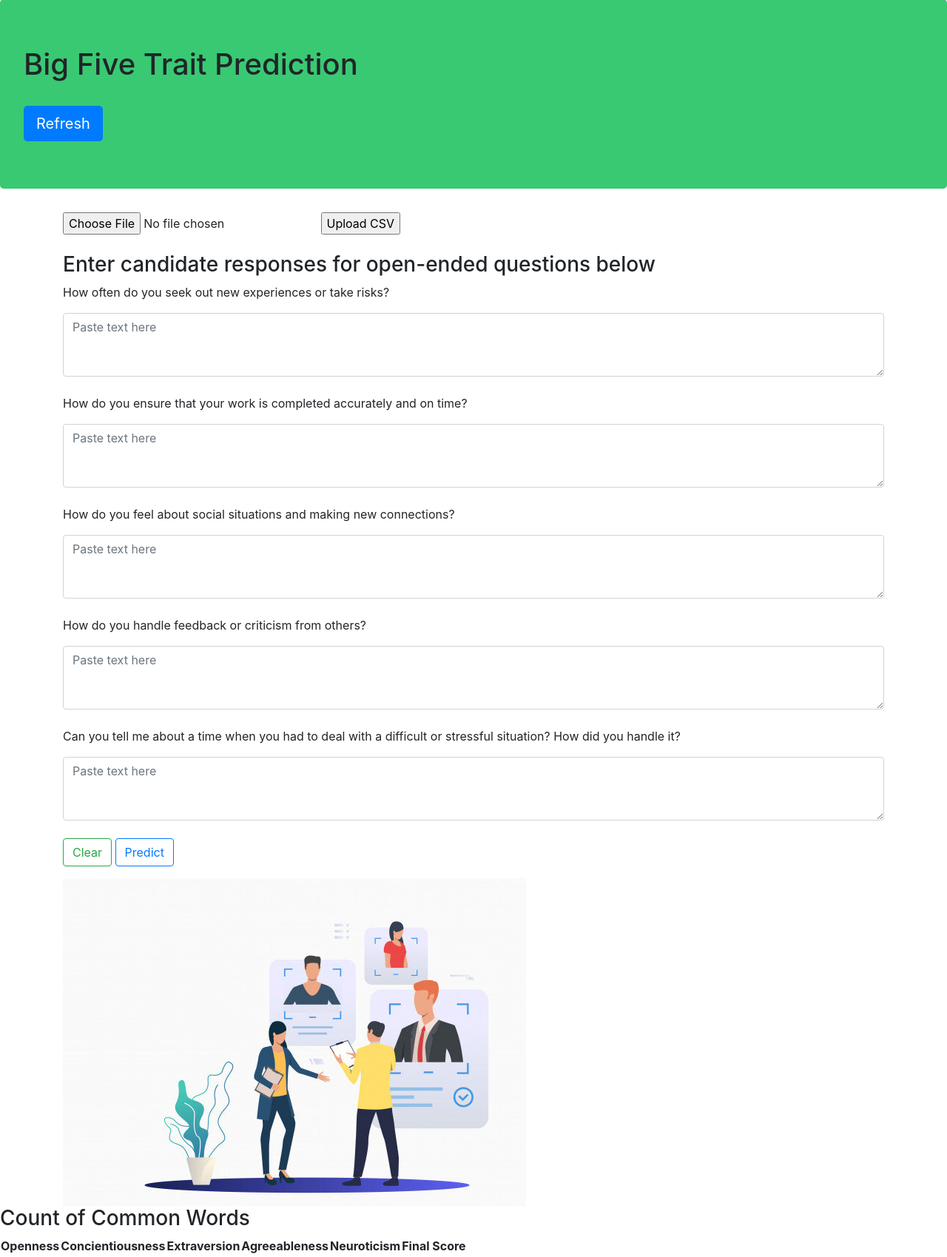
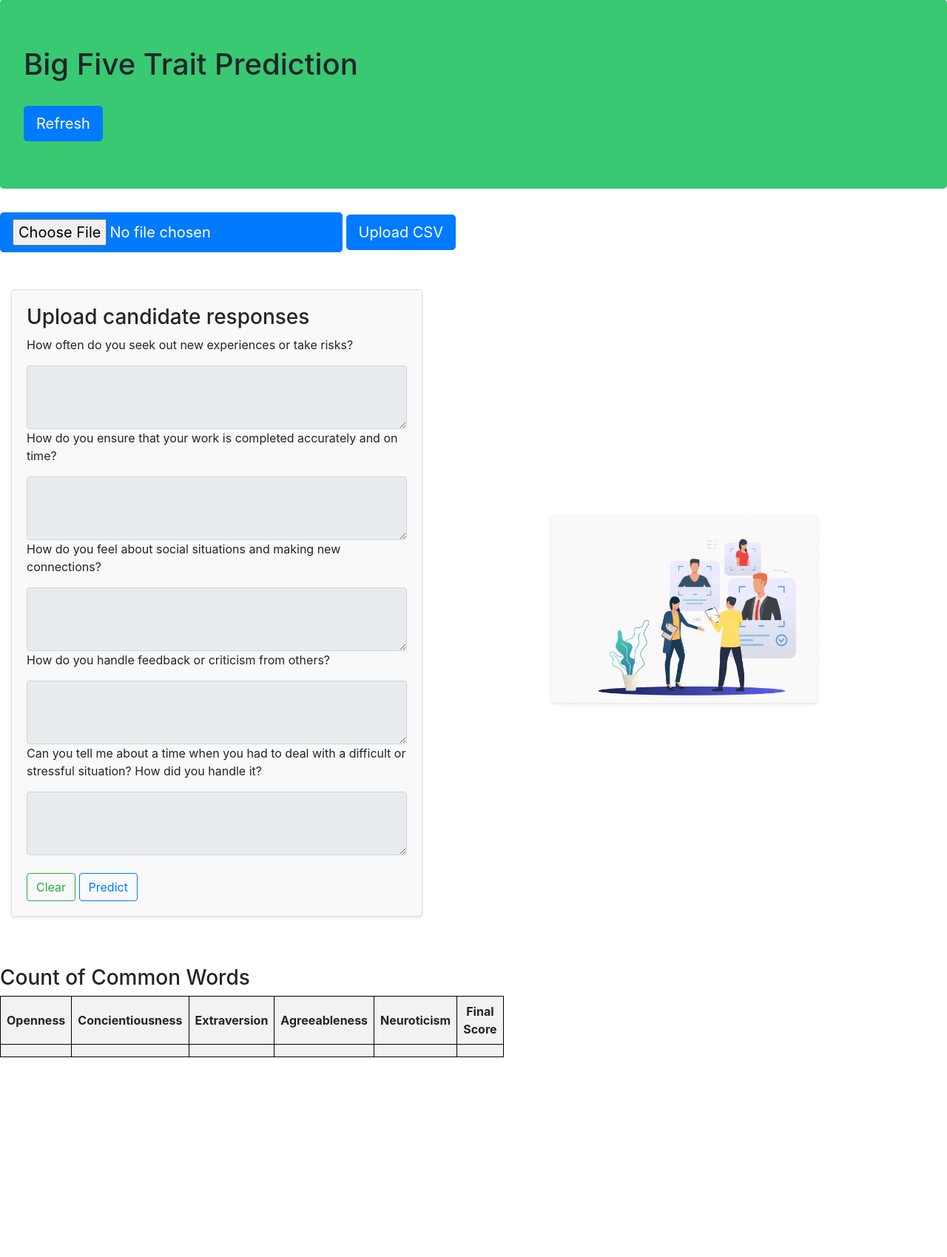
Before and after one commit to shanalids/Intellihire, a Flask app: page / in a window 1280 px wide. Shown: the part 187-1886 px from the top of the page at 74% size. After the commit the page ends 1616 px from the top, so only its background shows below. Run offline with Flask 3, Linux system fonts and the light colour scheme; lists and menus that the app fills with data are empty; some libraries are stand-ins or nearby versions.

Commit message:
open-ended responses complete

```diff
--- a/app.py
+++ b/app.py
@@ -20,13 +20,13 @@ app = Flask(__name__)
 # model=pickle.load(open('ff_model.pkl','rb'))
 
 
+# @app.route('/')
+# def hello_world():
+#     return render_template('open_ended.html')
+
 @app.route('/')
-def hello_world():
-    return render_template('open_ended.html')
-
-# @app.route('/')
-# def index():
-#     return render_template('csv.html', textarea_content="")
+def index():
+    return render_template('Personality_prediction/open_ended.html', textarea_content="")
 
 # working - but takes column
 # @app.route('/upload', methods=['POST'])
@@ -81,7 +81,7 @@ def upload():
                 # Add the datum to the textarea content list
                 textarea_content.append(datum)
 
-            return render_template('open_ended.html', textarea_content=textarea_content)
+            return render_template('Personality_prediction/open_ended.html', textarea_content=textarea_content)
     return "No CSV file uploaded."
 
 
@@ -199,10 +199,10 @@ def predict():
         opn_ended_score = round(opn_ended_score, 2)
 
         # Pass the processed data to the template
-        return render_template('open_ended.html', opn_lemmatized_tokens=opn_lemmatized_tokens, csn_lemmatized_tokens=csn_lemmatized_tokens, ext_lemmatized_tokens=ext_lemmatized_tokens, agr_lemmatized_tokens=agr_lemmatized_tokens, neu_lemmatized_tokens=neu_lemmatized_tokens, opn_score=opn_score, csn_score=csn_score, ext_score=ext_score, agr_score=agr_score, neu_score=neu_score, opn_ended_score=opn_ended_score)
+        return render_template('Personality_prediction/open_ended.html', opn_lemmatized_tokens=opn_lemmatized_tokens, csn_lemmatized_tokens=csn_lemmatized_tokens, ext_lemmatized_tokens=ext_lemmatized_tokens, agr_lemmatized_tokens=agr_lemmatized_tokens, neu_lemmatized_tokens=neu_lemmatized_tokens, opn_score=opn_score, csn_score=csn_score, ext_score=ext_score, agr_score=agr_score, neu_score=neu_score, opn_ended_score=opn_ended_score, textarea_content="")
 
     # Return the template for GET requests
-    return render_template('open_ended.html')
+    return render_template('Personality_prediction/open_ended.html')
 
 
 def preprocess_text(text):
@@ -229,5 +229,45 @@ def preprocess_text(text):
     return lemmatized_tokens
 
 
+@app.route('/bar_chart', methods=['POST', 'GET'])
+def bar_chart():
+    if request.method == 'POST':
+        # Get the scores from the form
+        opn_score = float(request.form['opn_score'])
+        csn_score = float(request.form['csn_score'])
+        ext_score = float(request.form['ext_score'])
+        agr_score = float(request.form['agr_score'])
+        neu_score = float(request.form['neu_score'])
+        opn_ended_score = float(request.form['opn_ended_score'])
+
+        # Labels for the personality traits
+        traits = ['Openness', 'Conscientiousness', 'Extraversion',
+                  'Agreeableness', 'Neuroticism', 'Final Score']
+
+        # Corresponding scores
+        scores = [opn_score, csn_score, ext_score,
+                  agr_score, neu_score, opn_ended_score]
+
+        # Create a bar chart
+        plt.figure(figsize=(10, 6))
+        plt.bar(traits, scores, color=[
+                'blue', 'green', 'red', 'purple', 'orange', 'gray'])
+        plt.xlabel('Personality Traits')
+        plt.ylabel('Scores')
+        plt.title('Personality Trait Scores')
+        plt.ylim(0, 5)  # Set y-axis range
+        plt.tight_layout()
+
+        # Save the bar chart as a PNG image
+        chart_path = 'static/personality_scores.png'
+        plt.savefig(chart_path)
+
+        # Pass the chart path to the template
+        return render_template('Personality_prediction/bar_chart.html', chart_path=chart_path)
+
+    # Return the template for GET requests
+    return render_template('Personality_prediction/open_ended.html')
+
+
 if __name__ == '__main__':
     app.run(debug=True)
--- a/data.csv
+++ /dev/null
@@ -1,2 +0,0 @@
-A,B,C,D,E
-one two three,four five six,seven eight nine,ten eleven twelve,thirteen fourteen fifteen
--- a/static/css/custom.css
+++ b/static/css/custom.css
@@ -45,3 +45,60 @@ nav {
 .jumbotron {
     background-color: #39C973;
 }
+
+/* Add this CSS code to your stylesheet */
+
+/* Adjust the spacing between form and image */
+.container {
+    display: flex;
+    justify-content: space-between;
+    align-items: center;
+    margin: 50px 0;
+}
+
+/* Style the form container */
+.form-group {
+    flex: 1;
+    padding: 20px;
+    background-color: #f9f9f9;
+    border: 1px solid #ddd;
+    border-radius: 5px;
+    box-shadow: 0 2px 4px rgba(0, 0, 0, 0.1);
+}
+
+/* image */
+.home-image-section {
+    flex: 1;
+    display: flex;
+    justify-content: flex-end;
+    align-items: center;
+    padding: 20px;
+}
+
+.home-image-section img {
+    max-width: 70%;
+    height: auto;
+    border-radius: 5px;
+    box-shadow: 0 2px 4px rgba(0, 0, 0, 0.1);
+}
+
+/* table */
+table {
+    border-collapse: collapse;
+    width: 50%;
+}
+
+th,
+td {
+    border: 1px solid black;
+    padding: 8px;
+    text-align: center;
+}
+
+th {
+    background-color: #f2f2f2;
+}
+
+tr:nth-child(even) {
+    background-color: #f2f2f2;
+}
--- a/templates/open_ended.html
+++ b/templates/Personality_prediction/open_ended.html
@@ -59,50 +59,52 @@
             <a class="btn btn-lg btn-primary" href="#" role="button">Refresh</a>
         </div>
     </div>
-
+    <form action="/upload" method="post" enctype="multipart/form-data">
+        <input class="btn btn-lg btn-primary" role="button" type="file" name="csv_file">
+        <input class="btn btn-lg btn-primary" role="button" type="submit" value="Upload CSV">
+    </form>
 
     <div class="container">
 
-        <form action="/upload" method="post" enctype="multipart/form-data">
-            <input type="file" name="csv_file">
-            <input type="submit" value="Upload CSV">
-        </form>
+
 
         <br />
         <form class="form-group mt-2 mt-md-0" method="POST" action="/predict_opn">
 
-            <h3>Enter candidate responses for open-ended questions below</h3>
+            <h3>Upload candidate responses</h3>
             <div>
                 <p>How often do you seek out new experiences or take risks?</p>
-                <textarea name="opn" cols="3" rows="3" class="form-control" required="true"
-                    placeholder="Paste text here"></textarea>
-            </div><br />
+                <textarea name='opn' rows="3" class="form-control" required="true"
+                    readonly>{{ textarea_content[0] }} </textarea>
+            </div>
 
             <div>
                 <p>How do you ensure that your work is completed accurately and on time?</p>
-                <textarea name="csn" cols="3" rows="3" class="form-control" required="true"
-                    placeholder="Paste text here"></textarea>
-            </div><br />
+                <textarea name='csn' rows="3" class="form-control" required="true"
+                    readonly>{{ textarea_content[1] }}</textarea>
+            </div>
 
             <div>
                 <p>How do you feel about social situations and making new connections?</p>
-                <textarea name="ext" cols="3" rows="3" class="form-control" required="true"
-                    placeholder="Paste text here"></textarea>
-            </div><br />
+                <textarea name='ext' rows="3" class="form-control" required="true"
+                    readonly>{{ textarea_content[2] }}</textarea>
+            </div>
 
             <div>
                 <p>How do you handle feedback or criticism from others?</p>
-                <textarea name="agr" cols="3" rows="3" class="form-control" required="true"
-                    placeholder="Paste text here"></textarea>
-            </div><br />
+                <textarea name='agr' rows="3" class="form-control" required="true"
+                    readonly>{{ textarea_content[3] }}</textarea>
+            </div>
 
             <div>
                 <p>Can you tell me about a time when you had to deal with a difficult or stressful situation? How did
                     you handle it?</p>
-                <textarea name="neu" cols="3" rows="3" class="form-control" required="true"
-                    placeholder="Paste text here"></textarea>
+                <textarea name='neu' rows="3" class="form-control" required="true"
+                    readonly>{{ textarea_content[4] }}</textarea>
             </div>
+
             <br />
+
             <button class="btn btn-outline-success " type="reset">Clear</button>
             <button class="btn btn-outline-primary " type="submit">Predict</button>
         </form>
@@ -150,5 +152,6 @@
             <td>{{ opn_ended_score }}</td>
         </tr>
     </table>
+    <br />
 
 </body>
```
Also changed, not shown: responses_opn-ended.csv (added, +2 -0 lines), templates/Personality_prediction/bar_chart.html (added, +13 -0 lines), templates/Personality_prediction/csv.html (renamed from templates/csv.html), templates/Personality_prediction/forest_fire.html (renamed from templates/forest_fire.html), templates/Personality_prediction/self-rating.html (added).
